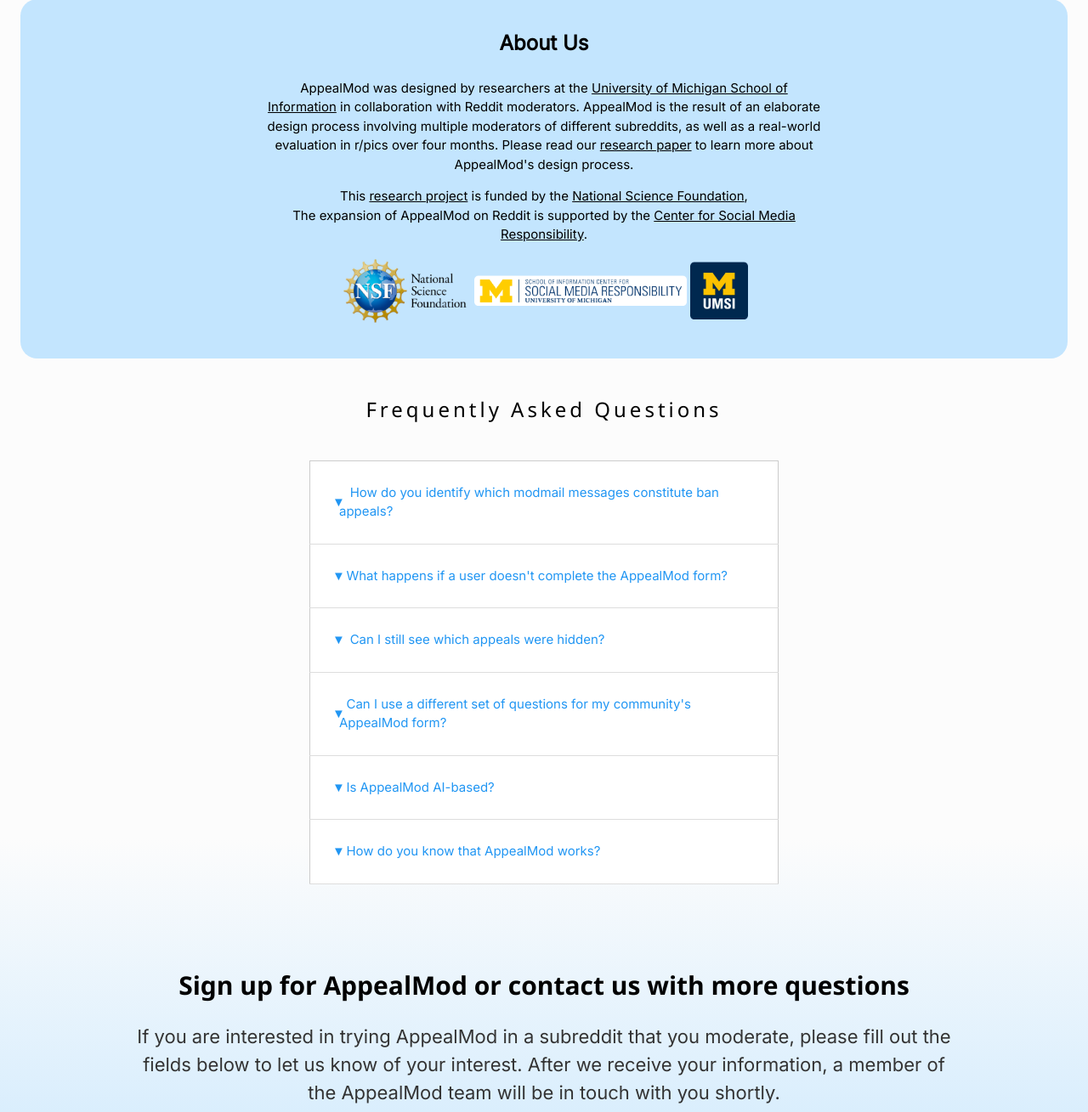
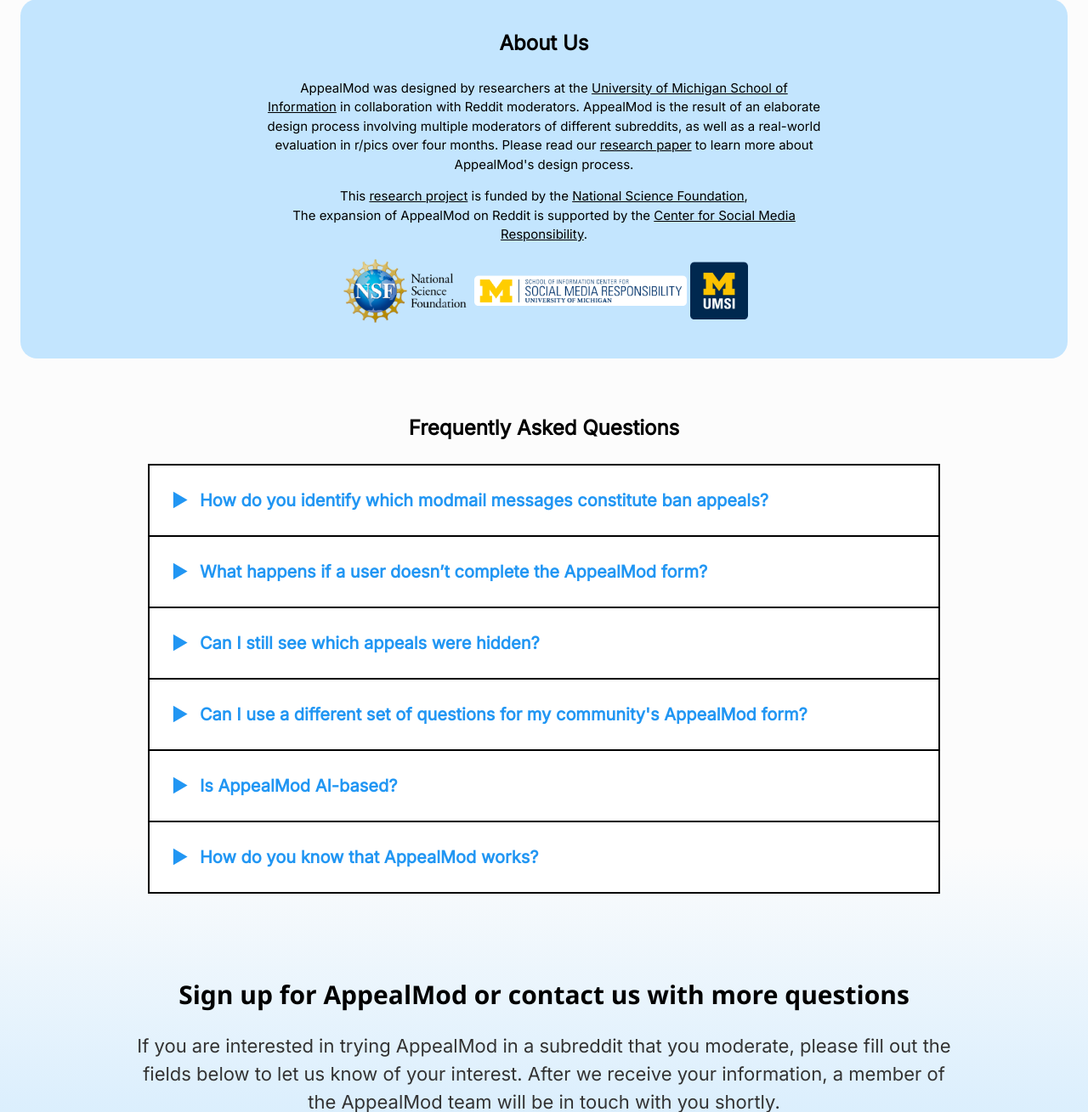
Before and after one commit to casmlab/appealmod, a Django app: page / in a window 1280 px wide. Shown: the part 2225-3534 px from the top of the page at 85% size. Run offline with Django 5.2, Linux system fonts and the light colour scheme.

Commit message:
faq: Apply new styles

```diff
--- a/static/css/styles.css
+++ b/static/css/styles.css
@@ -68,6 +68,10 @@ h4 {
     font-size: 20px;
 }
 
+.faq-table tr {
+    border: 2px solid black;
+}
+
 .collapsible {
     background-color: white;
     color: #333;
@@ -77,9 +81,11 @@ h4 {
     border: none;
     text-align: left;
     outline: none;
-    font-size: 15px;
+    font-size: 20px;
+    font-weight: 700;
     transition: 0.4s;
     position: relative;
+    display: flex;
 }
 
 .arrow-down {
@@ -91,7 +97,18 @@ h4 {
 
 .active,
 .collapsible:hover {
-    background-color: #ddd;
+    background-color: rgba(108, 192, 254, 0.2);
+}
+
+.faq-caption {
+    padding-left: 25px;
+    flex: 1;
+}
+
+.faq-table .content {
+    padding-left: 43px;
+    font-size: 20px;
+    color: #333333;
 }
 
 .block-info-1 {
--- a/templates/blocks/faq.html
+++ b/templates/blocks/faq.html
@@ -1,28 +1,34 @@
 <!-- FAQ section -->
-<div class="w3-content" style="max-width:600px ">
+<div class="w3-content" style="margin-top: 40px;">
     <div class="w3-row-padding" id="FAQs">
-        <div class="w3-center w3-padding-32">
-            <h3 class="w3-wide">Frequently Asked Questions</h3>
+        <div class="w3-center">
+            <p class="sub-header">Frequently Asked Questions</p>
         </div>
 
         <div class="w3-container w3-round w3-margin-bottom" style="margin: auto;">
 
-            <table class="w3-table-all">
+            <table class="w3-table-all faq-table">
                 <tr><td>
                     <button class="collapsible w3-text-blue">
-                        <span class="arrow-down">&#9660;</span>
-                        &nbsp;&nbsp; How do you identify which modmail messages constitute ban appeals?
+                        <span class="arrow-down">&#9654;</span>
+                        <span class="faq-caption">
+                            How do you identify which modmail messages constitute ban appeals?
+                        </span>
                     </button>
                     <div class="content">
-                        <p>The first modmail message from a user after they're banned is automatically
-                            considered as their ban appeal, same as how Reddit labels ban appeals within the
-                            modmail interface.</p>
+                        <p>
+                            The first modmail message from a user after they’re
+                            banned is automatically considered as their ban appeal,
+                            same as how Reddit labels ban appeals within the modmail interface.
+                        </p>
                     </div>
                 </td></tr>
                 <tr><td style="background-color: white;">
                     <button class="collapsible w3-text-blue">
-                        <span class="arrow-down">&#9660;</span>
-                        &nbsp;&nbsp;What happens if a user doesn't complete the AppealMod form?
+                        <span class="arrow-down">&#9654;</span>
+                        <span class="faq-caption">
+                            What happens if a user doesn’t complete the AppealMod form?
+                        </span>
                     </button>
                     <div class="content">
                         <p>Their messages are archived and hidden from your modmail inbox.</p>
@@ -30,59 +36,78 @@
                 </td></tr>
                 <tr><td>
                     <button class="collapsible w3-text-blue">
-                        <span class="arrow-down">&#9660;</span>
-                        &nbsp; &nbsp;Can I still see which appeals were hidden?
+                        <span class="arrow-down">&#9654;</span>
+                        <span class="faq-caption">
+                            Can I still see which appeals were hidden?
+                        </span>
                     </button>
                     <div class="content">
-                        <p>You can always find hidden appeals under the archived label in your modmail
-                            inbox.</p>
+                        <p>
+                            You can always find hidden appeals under the archived label in your modmail inbox.
+                        </p>
                     </div>
                 </td></tr>
                 <tr><td style="background-color: white;">
                     <button class="collapsible w3-text-blue">
-                        <span class="arrow-down">&#9660;</span>
-                        &nbsp;&nbsp;Can I use a different set of questions for my community's AppealMod
-                        form?
+                        <span class="arrow-down">&#9654;</span>
+                        <span class="faq-caption">
+                            Can I use a different set of questions for my community's AppealMod form?
+                        </span>
                     </button>
                     <div class="content">
-                        <p>We would be happy to explore the possibility of customized questions for your
+                        <p>
+                            We would be happy to explore the possibility of customized questions for your
                             AppealMod process. Please get in touch with us using this webpage. If you've
                             already been in touch with us, please continue the conversation by letting us
-                            know about your interest in customized questions.</p>
+                            know about your interest in customized questions.
+                        </p>
                     </div>
                 </td></tr>
                 <tr><td>
                     <button class="collapsible w3-text-blue">
-                        <span class="arrow-down">&#9660;</span>
-                        &nbsp;&nbsp;Is AppealMod AI-based?
+                        <span class="arrow-down">&#9654;</span>
+                        <span class="faq-caption">
+                            Is AppealMod AI-based?
+                        </span>
                     </button>
                     <div class="content">
-                        <p>Not at this point. It simply shares users' responses with the mods so they can
-                            take the final decision.</p>
+                        <p>
+                            Not at this point. It simply shares users' responses with the mods,
+                            so they can take the final decision.
+                        </p>
                     </div>
                 </td></tr>
                 <tr><td style="background-color: white;">
                     <button class="collapsible w3-text-blue">
-                        <span class="arrow-down">&#9660;</span>
-                        &nbsp;&nbsp;How do you know that AppealMod works?
+                        <span class="arrow-down">&#9654;</span>
+                        <span class="faq-caption">
+                            How do you know that AppealMod works?
+                        </span>
                     </button>
                     <div class="content">
-                        <p>Our experiments on Reddit show that up to 7 out of 10 appealing users do not
-                            follow through with the full appeals process through AppealMod, even though it
-                            only takes 2 -3 minutes to complete. This suggests that a smaller percentage of
-                            appealing users are serious enough to fully commit to the appeals process. In
-                            the case of appealing users who used toxic language, 9 out of 10 did not follow
-                            through with the full appeals process through AppealMod. Only those appealing
-                            users who have followed the full appeals process through AppealMod will have the
-                            opportunity to have their bans reversed. For more details, please read our
-                            peer-reviewed research paper.</p>
+                        <p>
+                            Our experiments on Reddit show that up to 7 out of 10 appealing users
+                            do not follow through with the full appeals process through AppealMod,
+                            even though it only takes 2 -3 minutes to complete.
+                            This suggests that a smaller percentage of appealing users are
+                            serious enough to fully commit to the appeals process.
+                        </p>
+                        <p>
+                            In the case of appealing users who used toxic language,
+                            9 out of 10 did not follow through with the full appeals process through AppealMod.
+                        </p>
+                        <p>
+                            Only those appealing users who have followed the full appeals
+                            process through AppealMod will have the opportunity to have their bans reversed.
+                        </p>
+                        <p>
+                            For more details, please read our
+                            <a href="https://arxiv.org/pdf/2301.07163.pdf">peer-reviewed research paper</a>.
+                        </p>
                     </div>
                 </td></tr>
                 <!-- Add more rows as needed -->
             </table>
         </div>
-
-        <!-- Add more questions and answers as needed -->
-
     </div>
 </div>
```
